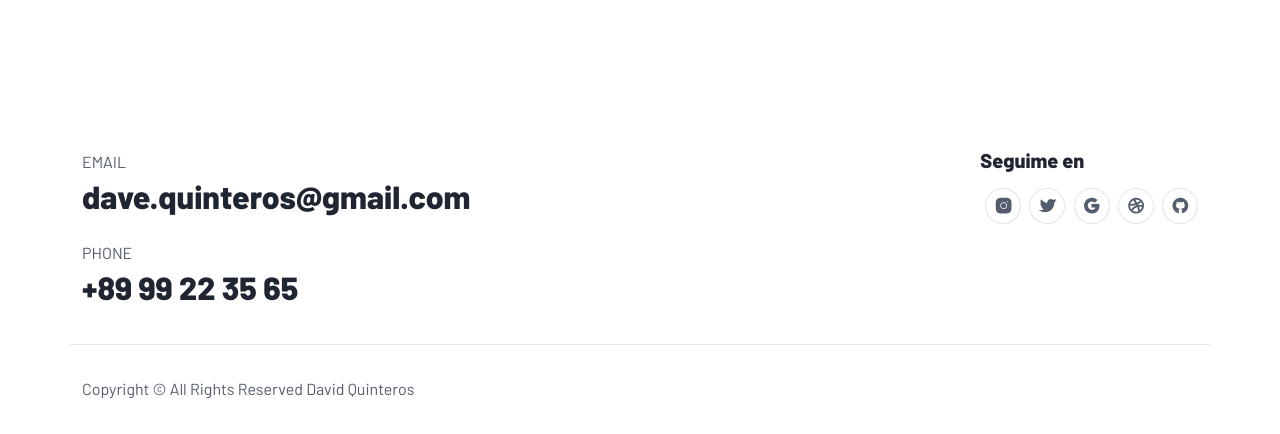
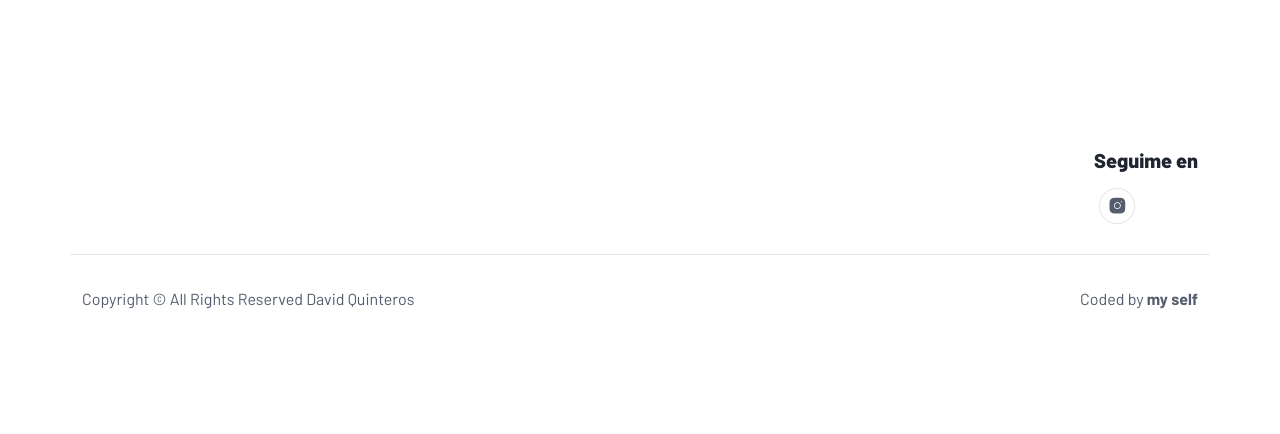
Before and after one commit to davequint/My-Website, a plain HTML site: page index.html in a window 1280 px wide. Shown: the part 4183-4617 px from the top of the page. After the commit the page ends 4527 px from the top, so only its background shows below. Drawn offline with Linux system fonts and the light colour scheme.

Commit message:
update 1

```diff
--- a/index.html
+++ b/index.html
@@ -330,23 +330,23 @@
             <div class="container footer-top">
                 <div class="row justify-content-between">
                     <div class="col-auto">
-                        <div>
+                        <!-- <div>
                             <p class="mb-0">EMAIL</p>
-                            <h2>dave.quinteros@gmail.com</h2>
+                            <h2>Mail@gmail.com</h2>
                         </div>
                         <div class="mt-4">
                             <p class="mb-0">PHONE</p>
                             <h2>+89 99 22 35 65</h2>
-                        </div>
+                        </div> -->
                     </div>
                     <div class="col-auto">
                         <h5 class="mb-3">Seguime en</h5>
                         <div class="social-links ms-auto">
-                            <a href="www.instagram.com/davidthebassman"><i class="ri-instagram-fill"></i></a>
-                            <a href="#"><i class="ri-twitter-fill"></i></a>
+                            <a href="https://www.instagram.com/davidthebassman" target="_blank"><i class="ri-instagram-fill"></i></a>
+                            <!-- <a href="#"><i class="ri-twitter-fill"></i></a>
                             <a href="#"><i class="ri-google-fill"></i></a>
                             <a href="#"><i class="ri-dribbble-fill"></i></a>
-                            <a href="#"><i class="ri-github-fill"></i></a>
+                            <a href="#"><i class="ri-github-fill"></i></a> -->
                         </div>
                     </div>
                 </div>
@@ -356,9 +356,9 @@
                     <div class="col-auto">
                         <p class="mb-0">Copyright © All Rights Reserved David Quinteros</p>
                     </div>
-                    <!-- <div class="col-auto">
-                        <p class="mb-0">Designed by <a href="">Salman</a></p>
-                    </div> -->
+                    <div class="col-auto">
+                        <p class="mb-0">Coded by <a href="">my self</a></p>
+                    </div>
                 </div>
             </div>
         </footer>
```
Also changed, not shown: 1 other file.
